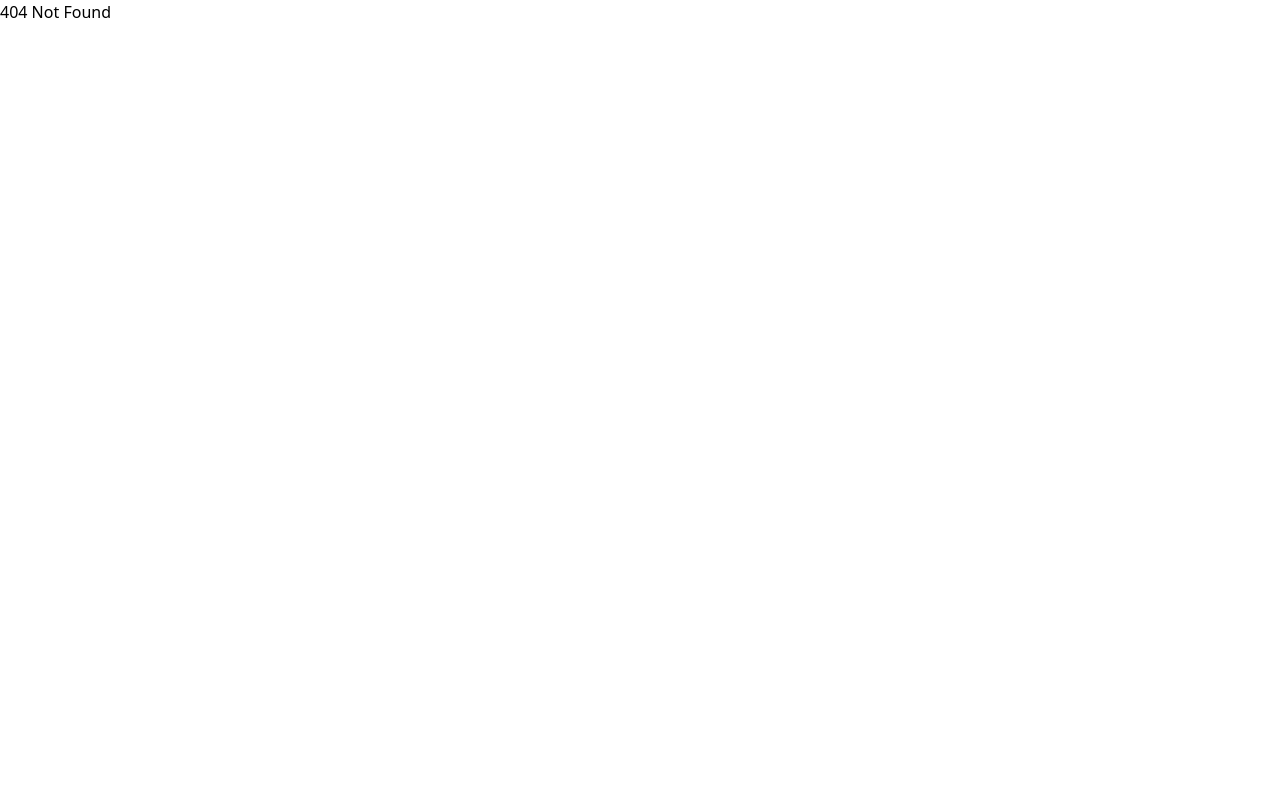
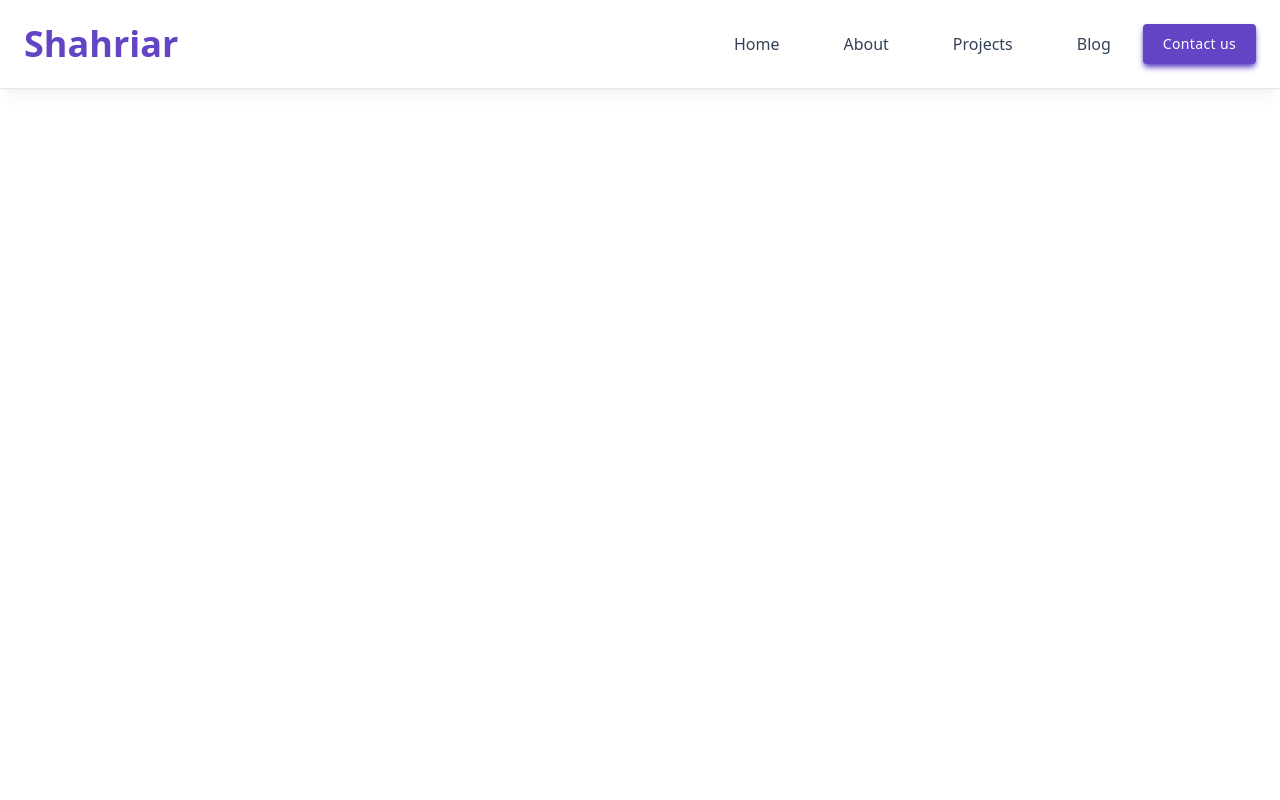
Before and after one commit to Shahriar-Fardows/Shahriar, a React (Vite) app: page /projects in a window 1280 px wide. Before the commit this address had no page. Shown: the top 800 px of the page. Built offline with nearby package versions, Linux system fonts and the light colour scheme; a web font is replaced by a local one.

Commit message:
home page done

```diff
--- a/index.html
+++ b/index.html
@@ -4,6 +4,7 @@
     <meta charset="UTF-8" />
     <link rel="icon" type="image/svg+xml" href="" />
     <meta name="viewport" content="width=device-width, initial-scale=1.0" />
+    <meta name="google-site-verification" content="nuYsTZ04bfKCizvGTf62T3glRU_ECcYQ4KTbuP5w8lU" />
     <title>Shahriar Fardows</title>
     <link rel="shortcut icon" href="./src/assets/Image/favicon.ico" type="image/x-icon">
     <link href="https://fonts.googleapis.com/css2?family=Mukta:wght@200;300;400;500;600;700;800&family=Playwrite+IT+Moderna:wght@100..400&display=swap" rel="stylesheet">
--- a/src/Components/About/Part_1/Part_1.jsx
+++ b/src/Components/About/Part_1/Part_1.jsx
@@ -14,7 +14,7 @@ const Part_1 = () => {
             <p className=" font-mono py-2">As a <span className=" font-bold f text-hello-10">self-driven</span>  and <span className="font-bold  text-hello-10">dedicated</span>  Web Developer with  over 2 years of experience, including more than a year  in the industry, I have a strong  passion for coding,  product development, and exploring new technologies. I am proficient in modern web  technologies and version control systems, and I am a committed team player, focused on achieving goals and delivering quality results. I approach learning methodically, always striving for excellence.</p>
             </Fade>
             </div>
-            <Slide >
+            <Slide direction="right">
                     <img className=" h-[20rem] md:h-[25rem] lg:h-[40rem] animate-custom-bounce" src={img} alt="" />
                 </Slide>
 
--- a/src/Components/About/Part_3/Part_3.jsx
+++ b/src/Components/About/Part_3/Part_3.jsx
@@ -1,4 +1,4 @@
-import { Fade } from "react-awesome-reveal";
+import { Fade, Slide } from "react-awesome-reveal";
 import { FaLaptopCode } from "react-icons/fa6";
 import { PiBagSimpleFill } from "react-icons/pi";
 
@@ -20,8 +20,8 @@ const Part_3 = () => {
                     </p>
                 </Fade>
             </div>
-
             <div className="px-20 py-5 lg:w-1/2">
+                <Slide direction="right" delay={0.2e3} cascade damping={1e-1}>
                     <div className="flex gap-5 items-center pb-5 lg:pb-16 ">
                         <PiBagSimpleFill className="text-5xl text-hello-10" />
                         <h2 className="text-2xl font-bold font-play text-hello-10">Experience</h2>
@@ -48,6 +48,7 @@ const Part_3 = () => {
                             </li>
                         </ol>
                     </div>
+                </Slide>
             </div>
         </div>
     );
--- a/src/Home/Home.jsx
+++ b/src/Home/Home.jsx
@@ -4,8 +4,20 @@ import Projects from "../Components/Home/Projects/Projects";
 import Services from "../Components/Home/Services/Services";
 import Skills from "../Components/Home/Skills/Skills";
 import Team from "../Components/Home/Team/Team";
+import useSEO from "../Hook/useSEO";
 
 const Home = () => {
+
+    useSEO({
+        title: 'Home | Shahriar Fardows',
+        description: 'Shahriar Fardows is a skilled web developer with expertise in web development, mobile development, and creating custom applications.',
+        keywords: 'software development, web development, mobile development, custom applications, Shahriar Fardows , Fardows, Shahriar',
+        url: 'https://shahriarfardows.netlify.app/',
+        image: '../assets/Image/profile_1.png',
+    });
+
+
+
     return (
         <div>
             <Introduction />
--- a/src/Page/About/About.jsx
+++ b/src/Page/About/About.jsx
@@ -2,8 +2,19 @@ import Part_1 from "../../Components/About/Part_1/Part_1";
 import Part_2 from "../../Components/About/Part_2/Part_2";
 import Part_3 from "../../Components/About/Part_3/Part_3";
 import Part_4 from "../../Components/About/Part_4/Part_4";
+import useSEO from "../../Hook/useSEO";
 
 const About = () => {
+
+    useSEO({
+        title: 'About | Shahriar Fardows',
+        description: 'Learn more about Shahriar Fardows, a passionate web developer with over 2 years of experience in creating modern, responsive, and dynamic web applications.',
+        keywords: 'Shahriar Fardows, web developer, software engineer, portfolio, about Shahriar, frontend developer, MERN stack',
+        url: 'https://shahriarfardows.netlify.app/about',
+        image: '../assets/Image/profile_1.png',
+    });
+
+
     return (
         <div className=" container mx-auto py-32">
             <Part_1 />
--- /dev/null
+++ b/src/Page/Projects/Projects.jsx
@@ -0,0 +1,10 @@
+
+const Projects = () => {
+    return (
+        <div>
+
+        </div>
+    );
+};
+
+export default Projects;
--- a/src/Shared/Navbar/Navbar.jsx
+++ b/src/Shared/Navbar/Navbar.jsx
@@ -8,16 +8,16 @@ const Navbar = () => {
 
     const navLinks = <>
         <li role="none" className="flex items-stretch">
-            <NavLink exact to="/" activeClassName="text-blue-700" className="flex items-center gap-2 py-4 transition-colors duration-300 hover:text-hello-10 focus:text-emerald-600 focus:outline-none focus-visible:outline-none lg:px-8 font-play">Home</NavLink>
+            <NavLink exact to="/" activeClassName="text-blue-700" className="flex items-center gap-2 py-4 transition-colors duration-300 hover:text-hello-10 focus:text-hello-10 focus:outline-none focus-visible:outline-none lg:px-8 font-play">Home</NavLink>
         </li>
         <li role="none" className="flex items-stretch">
-            <NavLink to="/about" activeClassName="text-blue-700" className="flex items-center gap-2 py-4 transition-colors duration-300 hover:text-hello-10 focus:text-emerald-600 focus:outline-none focus-visible:outline-none lg:px-8 font-play">About</NavLink>
+            <NavLink to="/about" activeClassName="text-blue-700" className="flex items-center gap-2 py-4 transition-colors duration-300 hover:text-hello-10 focus:text-hello-10 focus:outline-none focus-visible:outline-none lg:px-8 font-play">About</NavLink>
         </li>
         <li role="none" className="flex items-stretch">
-            <NavLink to="/projects" activeClassName="text-blue-700" className="flex items-center gap-2 py-4 transition-colors duration-300 hover:text-hello-10 focus:text-emerald-600 focus:outline-none focus-visible:outline-none lg:px-8 font-play">Projects</NavLink>
+            <NavLink to="/projects" activeClassName="text-blue-700" className="flex items-center gap-2 py-4 transition-colors duration-300 hover:text-hello-10 focus:text-hello-10 focus:outline-none focus-visible:outline-none lg:px-8 font-play">Projects</NavLink>
         </li>
         <li role="none" className="flex items-stretch">
-            <NavLink to="/blog" activeClassName="text-blue-700" className="flex items-center gap-2 py-4 transition-colors duration-300 hover:text-hello-10 focus:text-emerald-600 focus:outline-none focus-visible:outline-none lg:px-8 font-play">Blog</NavLink>
+            <NavLink to="/blog" activeClassName="text-blue-700" className="flex items-center gap-2 py-4 transition-colors duration-300 hover:text-hello-10 focus:text-hello-10 focus:outline-none focus-visible:outline-none lg:px-8 font-play">Blog</NavLink>
         </li>
 
     </>;
--- a/src/main.jsx
+++ b/src/main.jsx
@@ -5,6 +5,7 @@ import "./index.css";
 import Home from './Home/Home';
 import Loading from './Components/Loading/Loading';
 import About from './Page/About/About';
+import Projects from './Page/Projects/Projects';
 
 function wait(ms) {
   return new Promise(resolve => setTimeout(resolve, ms));
@@ -30,6 +31,10 @@ const router = createBrowserRouter([
         path: "about",
         element: <About />,
       },
+      {
+        path: "projects",
+        element: <Projects />,
+      },
     ],
   },
 ]);
```
Lines whose indentation alone changed are shown as unchanged.
